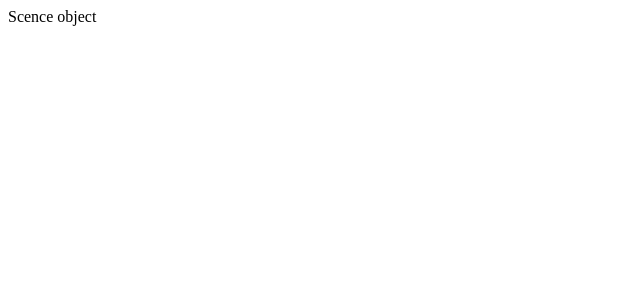
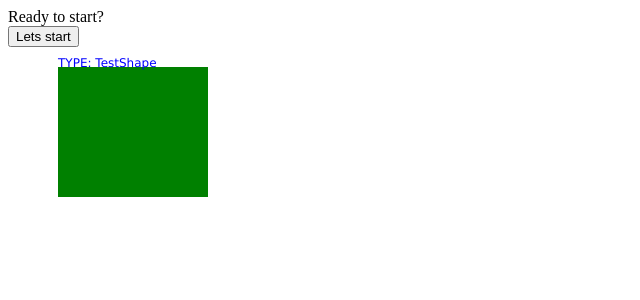
Before and after one commit to JohnCIT/redux_follow_mouse, a React app: page / in a window 1280 px wide. Shown: the top 300 px of the page, without its empty margins (0-640 px from the left). Built offline with nearby package versions, Linux system fonts and the light colour scheme; the HTML template or start-up script is replaced by a standard one.

Commit message:
Small update to get the lifecycle to work
Some more messing around with a scene.  Redux life cycle is acting as expected now

```diff
--- a/package.json
+++ b/package.json
@@ -16,7 +16,11 @@
 	},
 	"dependencies": {
 		"react": "^16.0.0",
-		"react-dom": "^16.0.0"
+		"react-dom": "^16.0.0",
+		"react-redux": "^5.0.7",
+		"redux": "^3.7.2",
+		"redux-logger": "^3.0.6",
+		"redux-thunk": "^2.2.0"
 	},
 	"devDependencies": {
 		"babel-core": "^6.26.0",
--- a/src/components/App.js
+++ b/src/components/App.js
@@ -1,13 +1,30 @@
 // App.js
-import React, {Component} from 'react';
-import Scene from './Scene'
+import React from 'react';
+import Scene from './Scene';
+import MainMenu from './MainMenu';
+import {Provider, connect} from "react-redux";
+import {bindActionCreators} from 'redux'
 
-class App extends Component
+
+const App = (props) =>
 {
-  render(){ return (
-    <div>
+  return (
+    <div name="MainApp">
+      <MainMenu />
       <Scene />
     </div>
-  );}
-}
-export default App;
+  )
+};
+
+
+const mapStateToProps = (store) =>
+{
+    return {};
+};
+
+const matchDispatchToProps = (dispatch) =>
+{
+    return bindActionCreators({}, dispatch)
+};
+
+export default connect(mapStateToProps, matchDispatchToProps)(App);
--- /dev/null
+++ b/src/components/MainMenu.js
@@ -0,0 +1,40 @@
+import React from 'react'
+import PropTypes from 'prop-types'
+import {connect} from 'react-redux'
+import {bindActionCreators} from 'redux'
+
+
+/**
+ * Draws the scene that we want to manipulate
+ * *
+ */
+const MainMenu = ({}) => {
+
+    return (
+      <div className="Main Menu">
+        <div>
+            Ready to start?
+            <br/>
+            <button>
+                Lets start
+            </button>
+        </div>
+      </div>
+    )
+  }
+
+  const mapStateToProps = (store) =>
+  {
+      return {
+
+      };
+  };
+
+  const matchDispatchToProps = (dispatch) =>
+  {
+      return bindActionCreators({
+
+      }, dispatch)
+  };
+
+  export default connect(mapStateToProps, matchDispatchToProps)(MainMenu);
--- a/src/components/Scene.js
+++ b/src/components/Scene.js
@@ -1,22 +1,51 @@
 import React from 'react'
 import PropTypes from 'prop-types'
+import SceneShape from './scene-objects/SceneShape'
+import Shape from './scene-objects/Shape'
+import {connect} from 'react-redux'
+import {bindActionCreators} from 'redux'
+
 
 /**
- * Here we will want to add scene objects to render
- *
+ * Draws the scene that we want to manipulate
+ * *
  */
 const Scene = ({}) => {
+
+  let shape = new Shape("TestShape");
+  let sceneObjects = [];
+  sceneObjects.push(shape);
+
+  /**
+   *  * Here we will want to add scene objects to render
+   */
+  let renderSceneObjects  =
+      sceneObjects.map(sceneObject => {
+      return <SceneShape shapeName={sceneObject}/>
+    });
+
+
 
 
     return (
       <div className="Scene">
-        Scence object
+        {renderSceneObjects}
       </div>
     )
   }
 
-  Scene.propTypes = {
+  const mapStateToProps = (store) =>
+  {
+      return {
 
-  }
+      };
+  };
 
-  export default Scene
+  const matchDispatchToProps = (dispatch) =>
+  {
+      return bindActionCreators({
+
+      }, dispatch)
+  };
+
+  export default connect(mapStateToProps, matchDispatchToProps)(Scene);
--- /dev/null
+++ b/src/components/scene-objects/SceneShape.js
@@ -0,0 +1,44 @@
+import React, {Component} from 'react';
+import {bindActionCreators} from 'redux'
+import {connect} from 'react-redux'
+
+/**
+ * Knows how to draw a shape that is passed in
+ * @param {*} props
+ */
+const SceneShape = (props) => {
+  let shapeName = props.shapeName.shapeType;
+
+  let x = "50";
+  let y = "20";
+
+  let width = "150";
+  let height = "150";
+
+
+   console.log("!!!!!!!!!!!!!!!!!!!",shapeName);
+    return (
+      <div id="SceneShape">
+        <svg>
+          <rect x={x} y={y} width={width} height={height} fill="green"/>
+          <text x={x} y={y} fontFamily="Verdana" fontSize="12" fill="blue">TYPE: {shapeName} </text>
+        </svg>
+      </div>
+    )
+  }
+
+  const mapStateToProps = (store) =>
+  {
+      return {
+
+      };
+  };
+
+  const matchDispatchToProps = (dispatch) =>
+  {
+      return bindActionCreators({
+
+      }, dispatch)
+  };
+
+  export default connect(mapStateToProps, matchDispatchToProps)(SceneShape);
--- /dev/null
+++ b/src/components/scene-objects/Shape.js
@@ -0,0 +1,16 @@
+
+
+class Shape{
+    constructor(shapeType)
+    {
+        this.shapeType = shapeType;
+    }
+
+    getShape()
+    {
+        return this.shape;
+    }
+}
+
+
+export default Shape;
--- a/src/index.js
+++ b/src/index.js
@@ -1,4 +1,15 @@
 import React from 'react';
 import ReactDOM from 'react-dom';
 import App from './components/App';
-ReactDOM.render(<App/>, document.getElementById('reactRoot'));
+
+import {render} from 'react-dom';
+import {Provider} from 'react-redux';
+import store from "./store";
+
+
+render(
+    <Provider store={store}>
+        <App />
+    </Provider>
+  ,
+  document.getElementById('MainApp'));
--- /dev/null
+++ b/src/reducers/sceneReducer.js
@@ -0,0 +1,14 @@
+const sceneReducer = (state = [], action) => {
+    switch(action.type) {
+        case 'TODO' : {
+            return Object.assign({}, state, {
+
+            });
+        }
+
+        default :
+            return state;
+    }
+}
+
+export default sceneReducer
--- /dev/null
+++ b/src/store.js
@@ -0,0 +1,22 @@
+// Import from Redux
+import {combineReducers, applyMiddleware, createStore} from "redux";
+import thunk from "redux-thunk";
+import logger from "redux-logger";
+// Import reducers
+import sceneReducer from "./reducers/sceneReducer";
+
+
+const reducers = combineReducers({
+    sceneReducer: sceneReducer
+});
+
+let middleware = [thunk];
+//any dev middleware, we will need logging in production but until then
+if (process.env.NODE_ENV !== 'production') {
+    middleware.push(logger);
+}
+
+// Add middleware. NOTE: Order of middleware matters, thunk before logger
+const store = createStore(reducers, applyMiddleware(...middleware));
+
+export default store;
```
Also changed, not shown: 3 other files (tests, documents, lock files or other folders).
